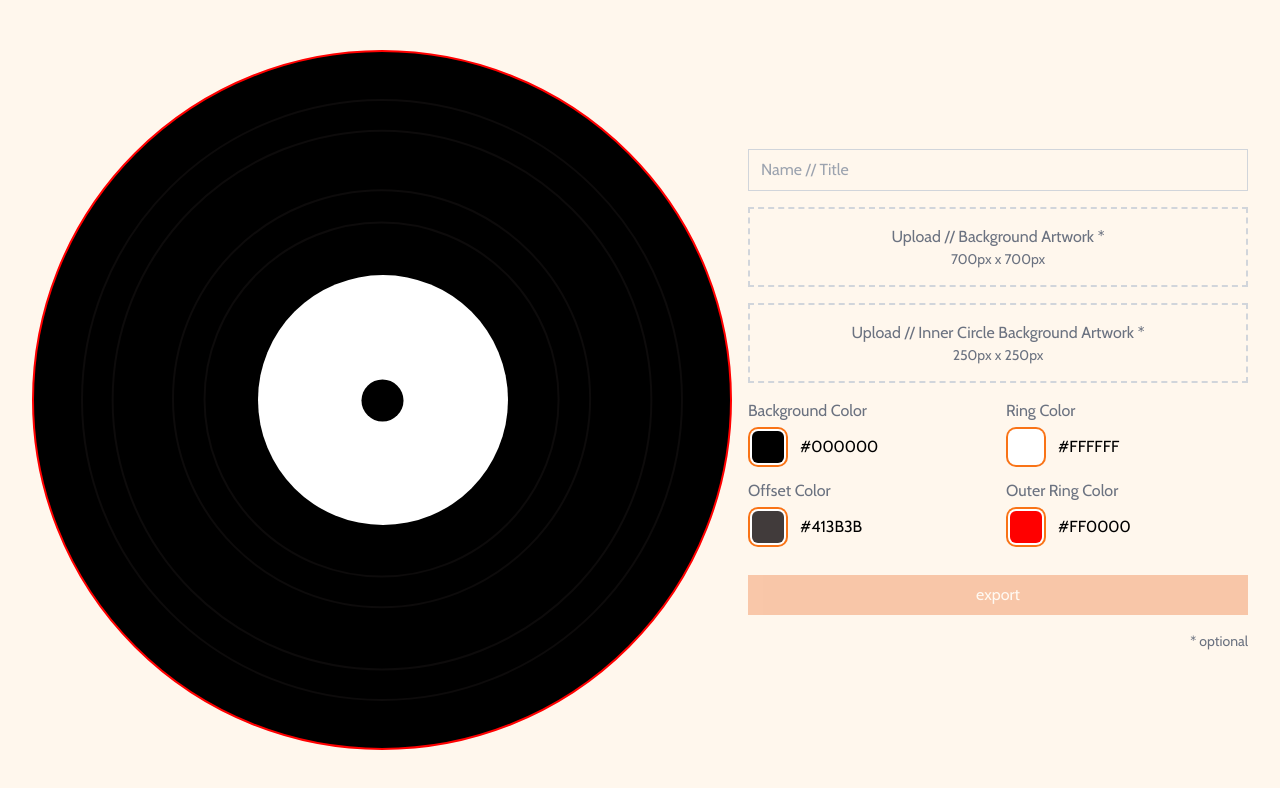
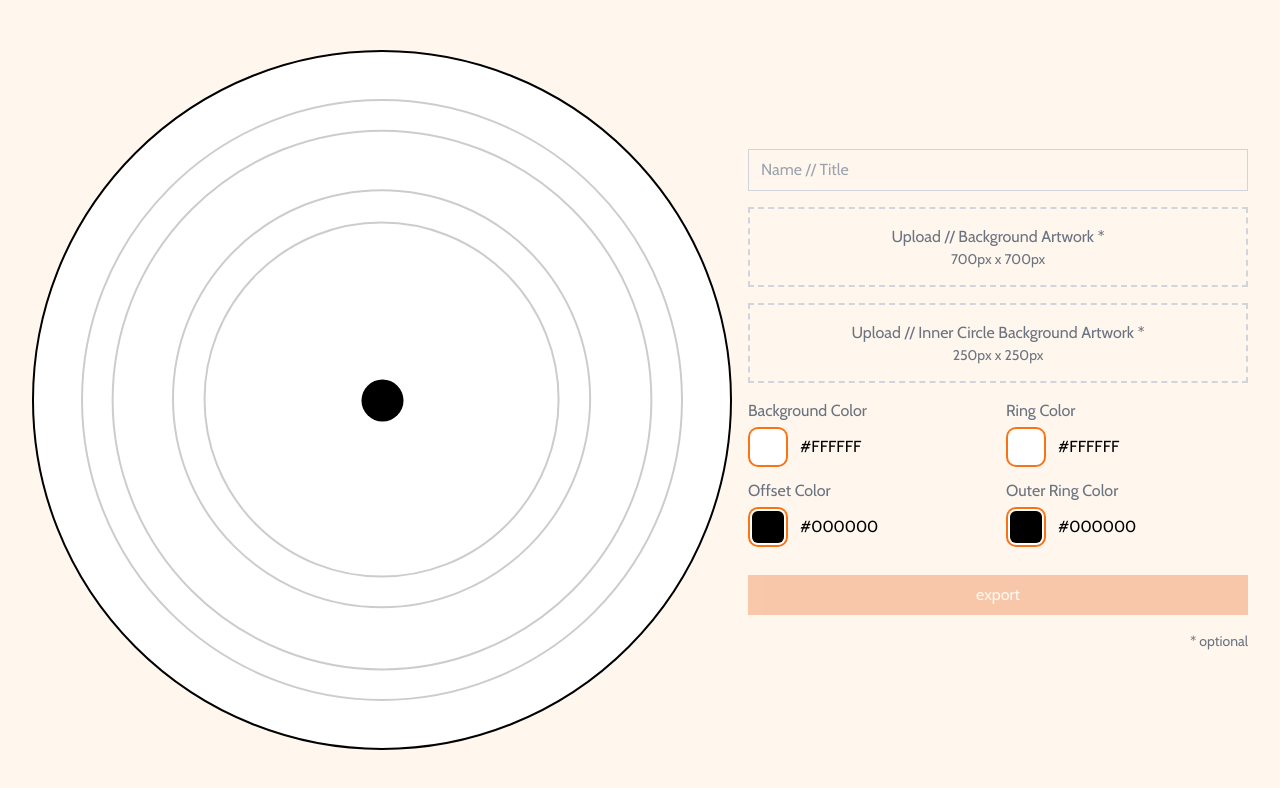
Before and after one commit to tasvln/ainyl, a Next.js app: page / in a window 1280 px wide. Shown: the top 788 px of the page. Built offline with nearby package versions, Linux system fonts and the light colour scheme.

Commit message:
completed v1

```diff
--- a/src/app/page.tsx
+++ b/src/app/page.tsx
@@ -11,10 +11,10 @@ import { convertSvgToImage } from "@/lib/utils/helpers";
 
 export default function Home() {
   const [title, setTitle] = useState<string>("");
-  const [bgColor, setBgColor] = useState<string>("#000000");
+  const [bgColor, setBgColor] = useState<string>("#ffffff");
   const [ringColor, setRingColor] = useState<string>("#FFFFFF");
-  const [offsetColor, setOffsetColor] = useState<string>("#413b3b");
-  const [outerRingColor, setOuterRingColor] = useState<string>("#ff0000");
+  const [offsetColor, setOffsetColor] = useState<string>("#000000");
+  const [outerRingColor, setOuterRingColor] = useState<string>("#000000");
 
   const [bgArtwork, setBgArtwork] = useState<string | null>(null);
   const [innerRingArtwork, setInnerRingArtwork] = useState<string | null>(null);
@@ -25,7 +25,7 @@ export default function Home() {
         const url = URL.createObjectURL(blob);
         const link = document.createElement('a');
         link.href = url;
-        link.download = `converted-image.${format}`;
+        link.download = `disyl-${title.toLowerCase().replace(/\s/g, '-')}.${format}`;
         document.body.appendChild(link);
         link.click();
         document.body.removeChild(link);
@@ -37,8 +37,9 @@ export default function Home() {
   };
 
   return (
-    <main className="h-dvh flex flex-col overflow-hidden relative">
-      <section className="grid w-full h-full gap-4 p-8 grid-cols-editorlayout">
+    <main className="h-full xl:h-dvh flex flex-col xl:overflow-hidden relative">
+      <p className="xl:hidden absolute top-0 text-center mt-4 w-full text-sm text-gray-600">scroll down :)</p>
+      <section className="grid grid-cols-1 w-full h-full gap-4 p-4 xl:p-8 xl:grid-cols-editorlayout">
         {/* Vinyl */}
         <div className="flex items-center justify-center">
           <Vinyl
@@ -73,7 +74,7 @@ export default function Home() {
             setPreview={setInnerRingArtwork}
             optional
           />
-          <div className="grid grid-cols-2 gap-4">
+          <div className="grid grid-cols-1 xl:grid-cols-2 gap-4">
             <div>
               <p className="text-gray-500">Background Color</p>
               <ColorPicker
--- a/src/components/svg/vinyl.tsx
+++ b/src/components/svg/vinyl.tsx
@@ -62,7 +62,7 @@ const Vinyl = (props: VinylProps) => {
         {/* innerBgImage */}
         {innerBgImage && (
           <pattern id="innerPattern" patternContentUnits="objectBoundingBox" width="1" height="1">
-            <use xlinkHref="#innerImage" transform="scale(0.00390625)"/>
+            <use xlinkHref="#innerImage" transform="scale(0.004)"/>
           </pattern>
         )}
         {innerBgImage && (
```
